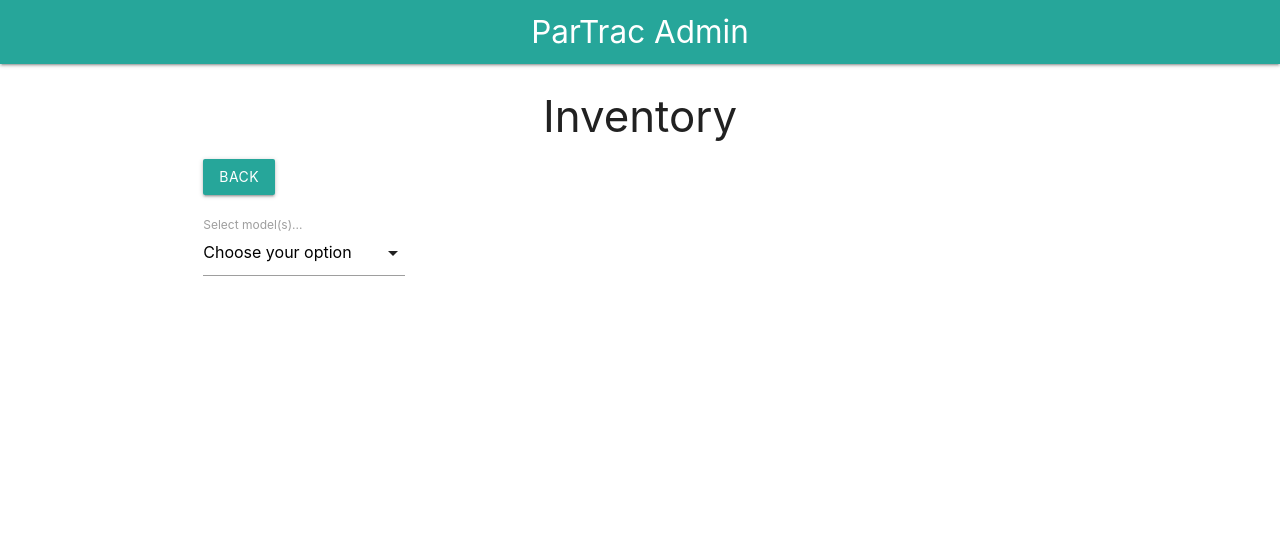
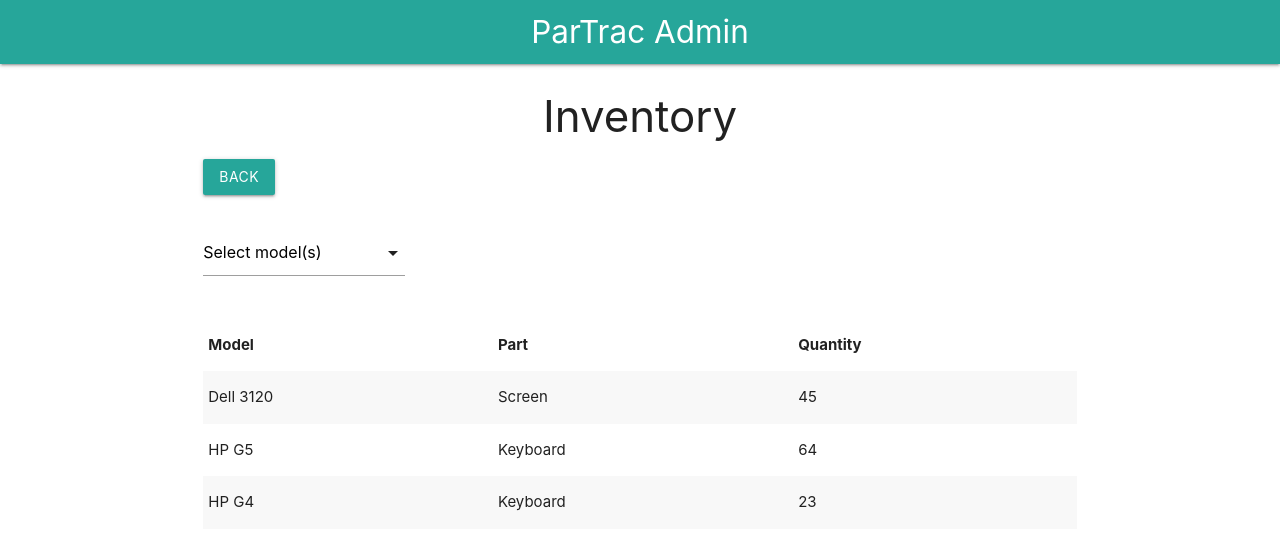
Before and after one commit to KantKontrol/Part-Tracker, a React (Create React App) app in the folder back-end/partrac-admin/client/: page / in a window 1280 px wide. Shown: the top 548 px of the page. Built offline with nearby package versions, Linux system fonts and the light colour scheme.

Commit message:
added table to inventory page, added fake data

```diff
--- /dev/null
+++ b/back-end/partrac-admin/client/src/components/TableRow/index.js
@@ -0,0 +1,15 @@
+import React from "react";
+
+
+export default function TableRow(props){
+
+    let { model, part, quantity } = props;
+
+    return (
+        <tr>
+            <td>{model}</td>
+            <td>{part}</td>
+            <td>{quantity}</td>
+        </tr>
+    );
+}
--- a/back-end/partrac-admin/client/src/pages/ViewInventory.js
+++ b/back-end/partrac-admin/client/src/pages/ViewInventory.js
@@ -1,8 +1,8 @@
 import React, { useEffect } from "react";
 import Header from "../components/Header";
+import TableRow from "../components/TableRow";
 import { Link } from "react-router-dom";
 import M from "materialize-css";
-
 
 
 export default function ViewInventory(){
@@ -27,14 +27,34 @@ export default function ViewInventory(){
                 </div>
 
                 <div className="row">
-                    <div class="input-field col s3">
+                    <div class="input-field col l3 m4 s6">
                         <select>
-                        <option value="" disabled selected>Choose your option</option>
-                        <option value="1">Option 1</option>
-                        <option value="2">Option 2</option>
-                        <option value="3">Option 3</option>
+                            <option value="" disabled selected>Select model(s)</option>
+                            <option value="1">Option 1</option>
+                            <option value="2">Option 2</option>
+                            <option value="3">Option 3</option>
                         </select>
-                        <label>Select model(s)...</label>
+                    </div>
+                </div>
+
+                <div className="row">
+                    <div className="col s12">
+                        <table className="striped">
+                            <thead>
+                                <tr>
+                                    <th>Model</th>
+                                    <th>Part</th>
+                                    <th>Quantity</th>
+                                </tr>
+                            </thead>
+
+                            <tbody>
+                                <TableRow model="Dell 3120" part="Screen" quantity="45"/>
+                                <TableRow model="HP G5" part="Keyboard" quantity="64"/>
+                                <TableRow model="HP G4" part="Keyboard" quantity="23"/>
+                            </tbody>
+                        </table>
+
                     </div>
                 </div>
 
```
